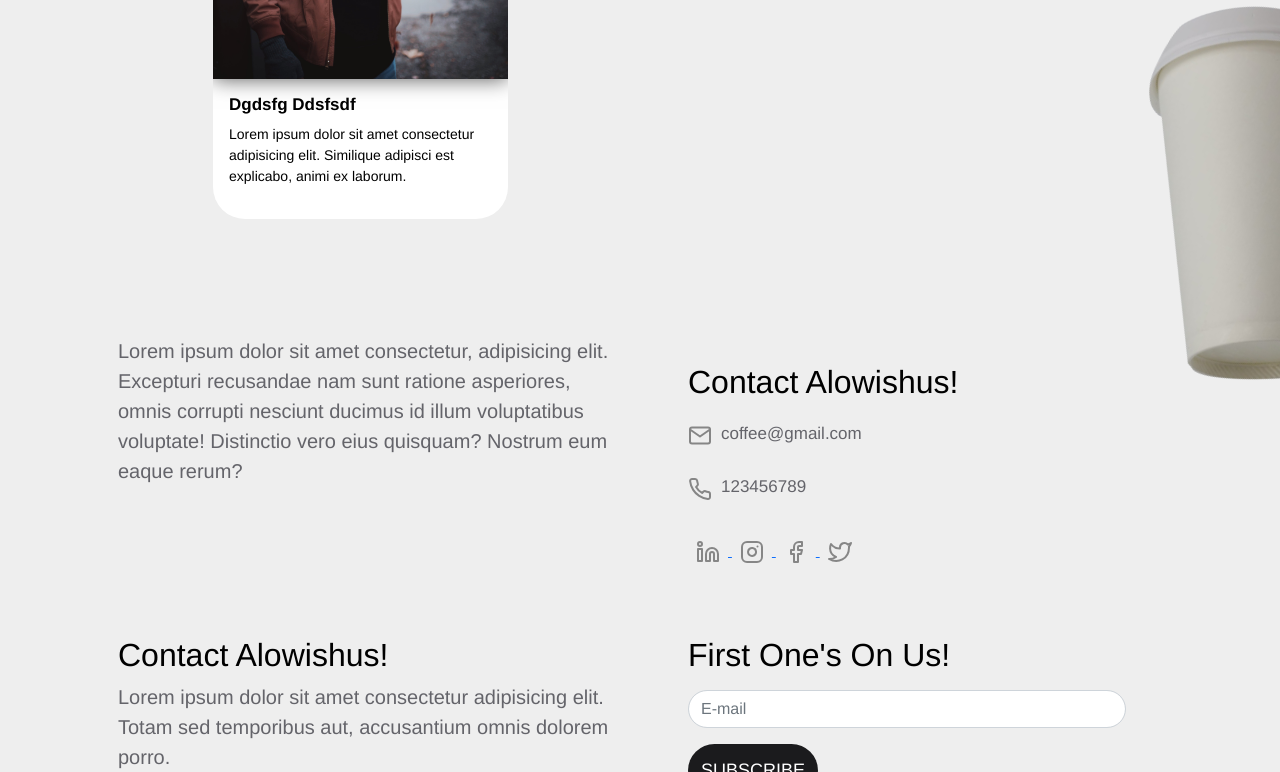
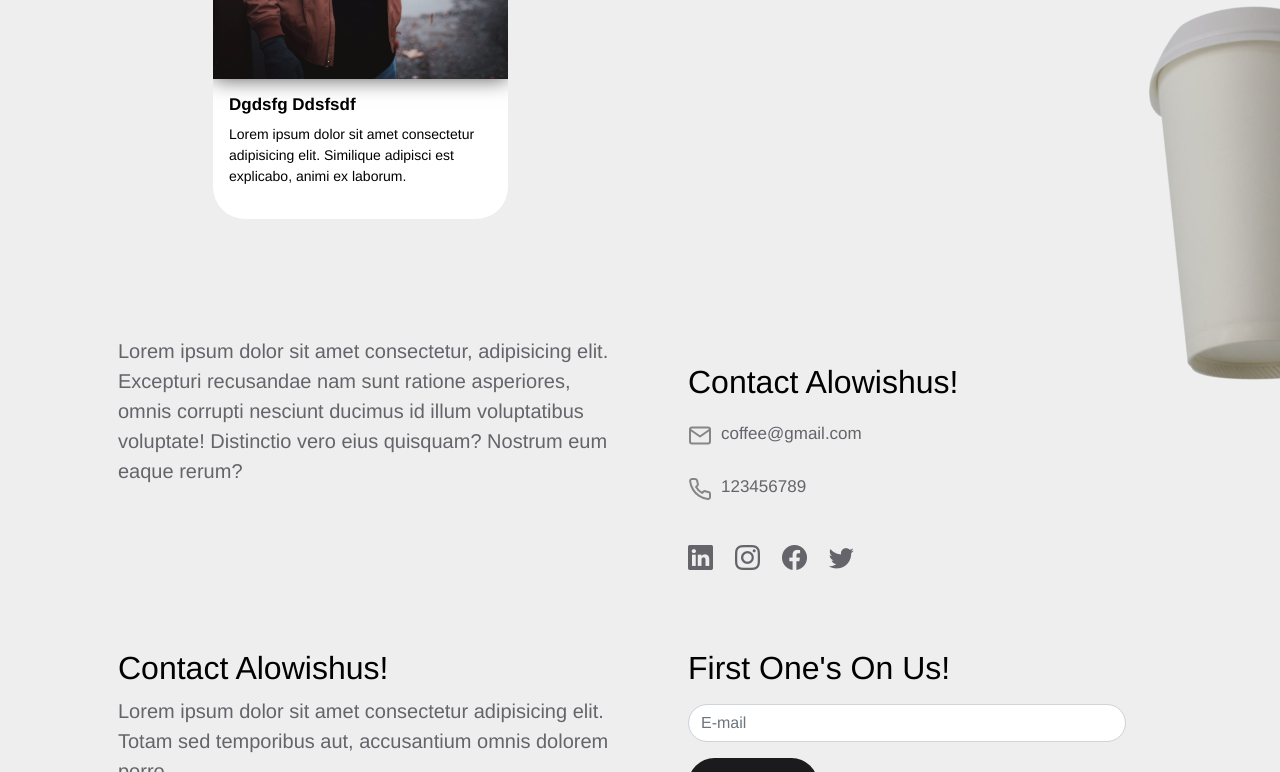
Before and after one commit to aslimutlu/Website-Coffee, a plain HTML site: page index.html in a window 1280 px wide. Shown: the part 5549-6321 px from the top of the page. Drawn offline with nearby package versions, Linux system fonts and the light colour scheme.

Commit message:
Icon düzenlemeleri
Social Media Icon düzenlemeleri yapıldı. (Bootstrap Icon)

```diff
--- a/index.html
+++ b/index.html
@@ -427,16 +427,16 @@
         </div>
         <div class="social-media py-4">
           <a href="#" target="_blank">
-            <img src="web_foto/linkedin.svg" alt="Sepet" class="px-2" />
+           <i class="bi bi-linkedin"></i>
           </a>
           <a href="#" target="_blank">
-            <img src="web_foto/instagram.svg" alt="Sepet" class="px-2" />
+            <i class="bi bi-instagram"></i>
           </a>
           <a href="#" target="_blank">
-            <img src="web_foto/facebook.svg" alt="Sepet" class="px-2" />
+            <i class="bi bi-facebook"></i>
           </a>
           <a href="#" target="_blank">
-            <img src="web_foto/twitter.svg" alt="Sepet" class="px-2" />
+            <i class="bi bi-twitter"></i>
           </a>
 
         </div>
--- a/style.css
+++ b/style.css
@@ -437,3 +437,9 @@ body {
   justify-content: flex-start;
   align-items: center;
 }
+.social-media a {
+  color: #64646a;
+  text-decoration: none;
+  font-size: 25px;
+  margin-right: 15px;
+}
```
